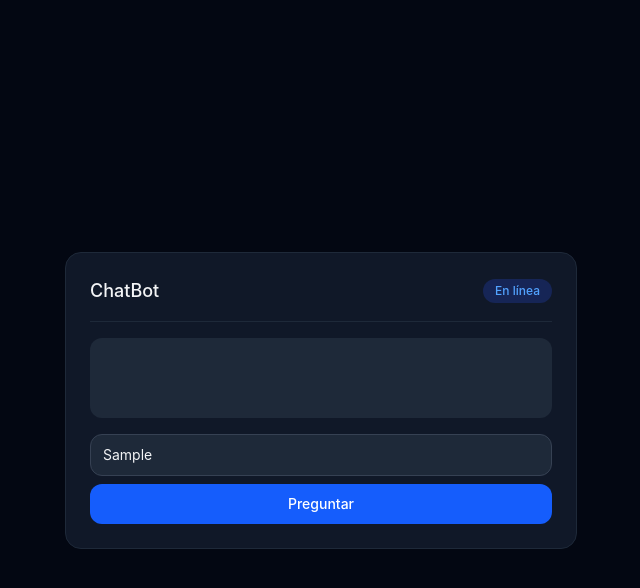
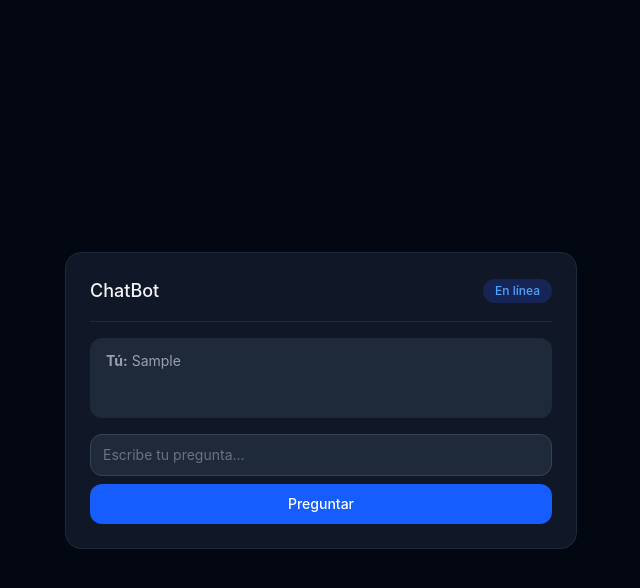
Before and after one commit to twiinko-rocker/44-web-a-react-avanzado, a React (Vite) app: page / in a window 1280 px wide. Both pictures are taken after typing "Sample" into the empty fields and a click on the button "Preguntar". Shown: the top 588 px of the page, without its empty margins (319-959 px from the left). Built offline with nearby package versions, Linux system fonts and the light colour scheme; no server answers.

Commit message:
Chat finalizado eb App.jsx

```diff
--- a/src/App.jsx
+++ b/src/App.jsx
@@ -27,7 +27,7 @@ const chatReducer = (state, action) => {
 }
 
 export const App = () => {
-  const { register, handleSubmit, formState: { errors } } = useForm({
+  const { register, handleSubmit, reset, formState: { errors } } = useForm({
     resolver: yupResolver(schema)
   })
   // Estado que guarda la respuesta de gemma
@@ -37,7 +37,9 @@ export const App = () => {
 
   const handlePregunta = async (data) => {
     console.log(data)
+    dispatch({ type: 'ADD_MESSAGE', payload: { from: 'user', text: data.userInput } }) // Agregar la respuesta de gemma al estado
     setLoading(true)
+    reset() // Limpiar el input después de enviar la pregunta
     try {
       const res = await axios.post('http://localhost:11434/api/generate', {
         model: 'gemma2:2b',
@@ -46,7 +48,7 @@ export const App = () => {
       })
       setResponse(res.data.response)
       // Agregar el mensaje al estado
-      dispatch({ type: 'ADD_MESSAGE', payload: { from: 'user', text: data.userInput } }) // Agregar la respuesta de gemma al estado
+
       dispatch({ type: 'ADD_MESSAGE', payload: { from: 'gemma', text: res.data.response } }) // Agregar la respuesta de gemma al estado
     } catch (error) {
       console.error('Error:', error)
@@ -70,7 +72,18 @@ export const App = () => {
 
           {/* Response area */}
           <div className='min-h-20 bg-gray-800 rounded-xl px-4 py-3 text-sm text-gray-400 leading-relaxed'>
-            {loading ? 'Generando respuesta...' : response}
+
+            {
+              state.messages.map((msg, index) => (
+                <p key={index}>
+                  <strong>{msg.from === 'user' ? 'Tú' : 'Gemma'}:</strong> {msg.text}
+                </p>
+              ))
+            }
+
+            {loading && (
+              <p className='italic text-gray-500'>Generando respuesta...</p>
+            )}
           </div>
 
           {/* Form */}
```
